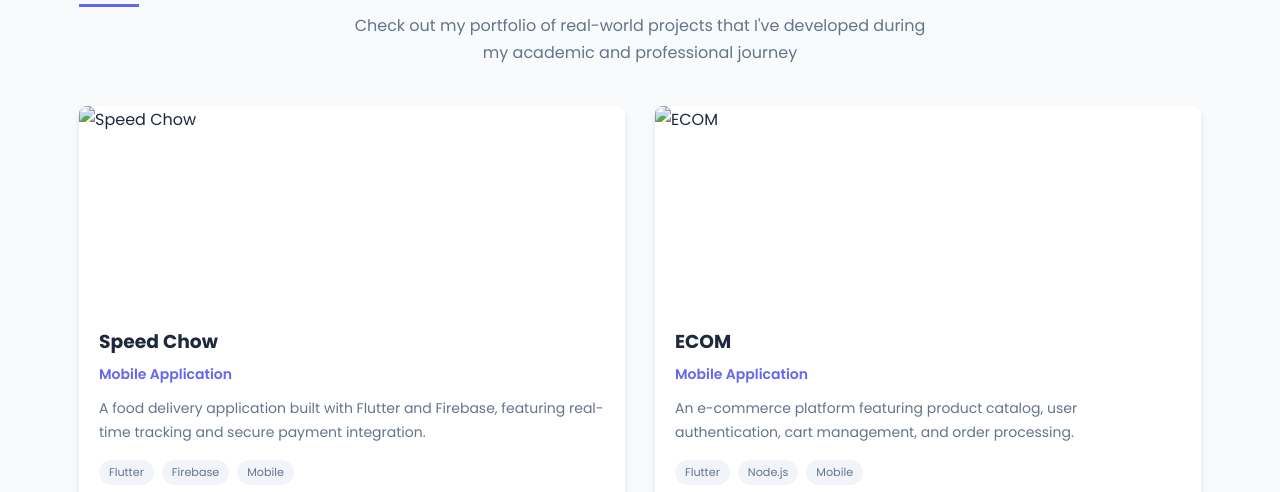
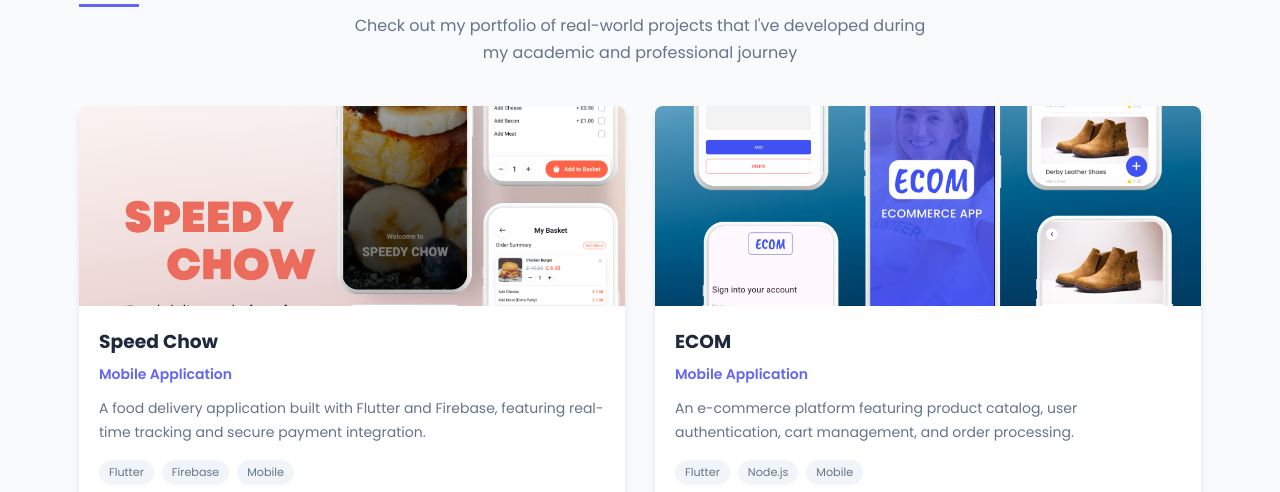
Before and after one commit to Brookt1/portfolio-web, a plain HTML site: page index.html in a window 1280 px wide. Shown: the part 2127-2619 px from the top of the page. Drawn offline with Linux system fonts and the light colour scheme.

Commit message:
feat: update project images to use correct asset paths

```diff
--- a/index.html
+++ b/index.html
@@ -177,7 +177,7 @@
           <div class="projects-grid">
             <div class="project-card">
               <div class="project-image">
-                <img src="img/project-placeholder.jpg" alt="Speed Chow" />
+                <img src="assets/images/speed-chow.png" alt="Speed Chow" />
               </div>
               <div class="project-info">
                 <h3>Speed Chow</h3>
@@ -202,7 +202,7 @@
 
             <div class="project-card">
               <div class="project-image">
-                <img src="img/project-placeholder.jpg" alt="ECOM" />
+                <img src="assets/images/ecom.png" alt="ECOM" />
               </div>
               <div class="project-info">
                 <h3>ECOM</h3>
```
